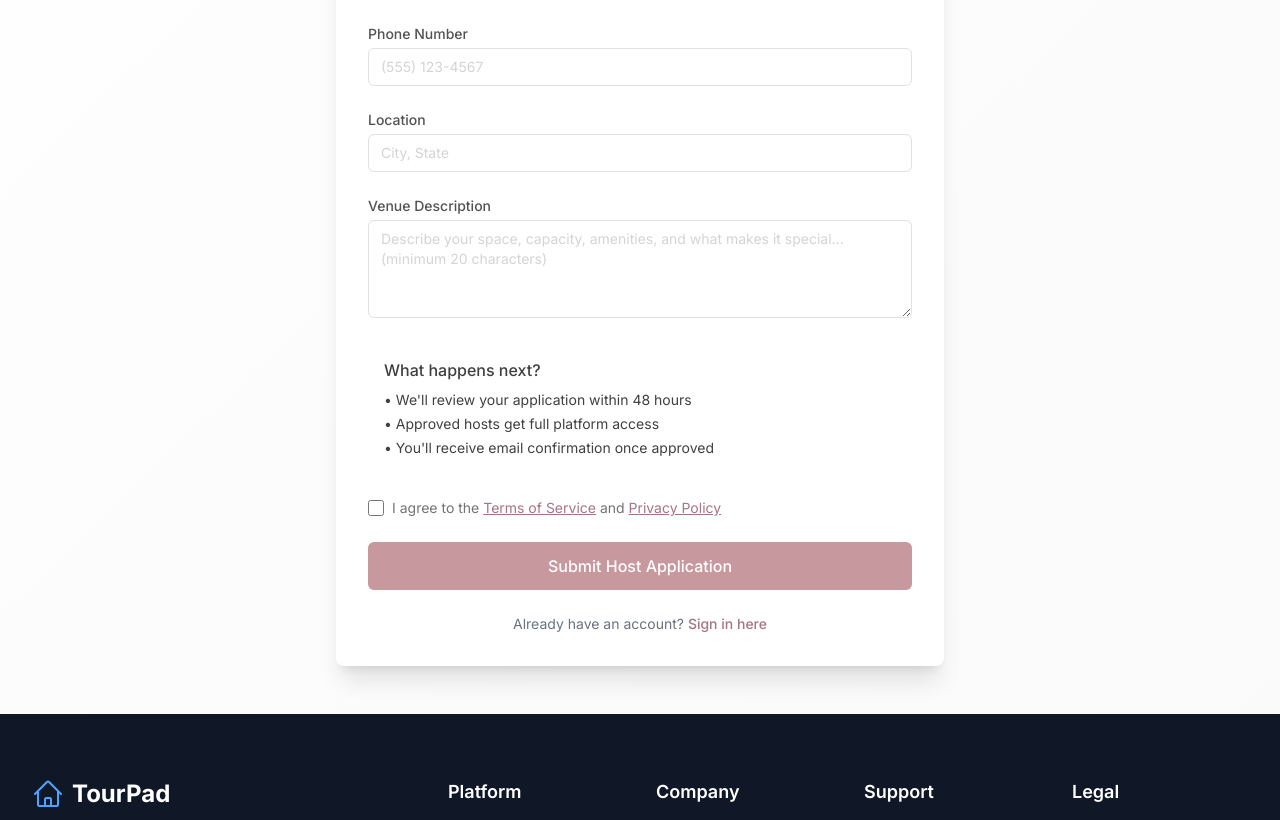
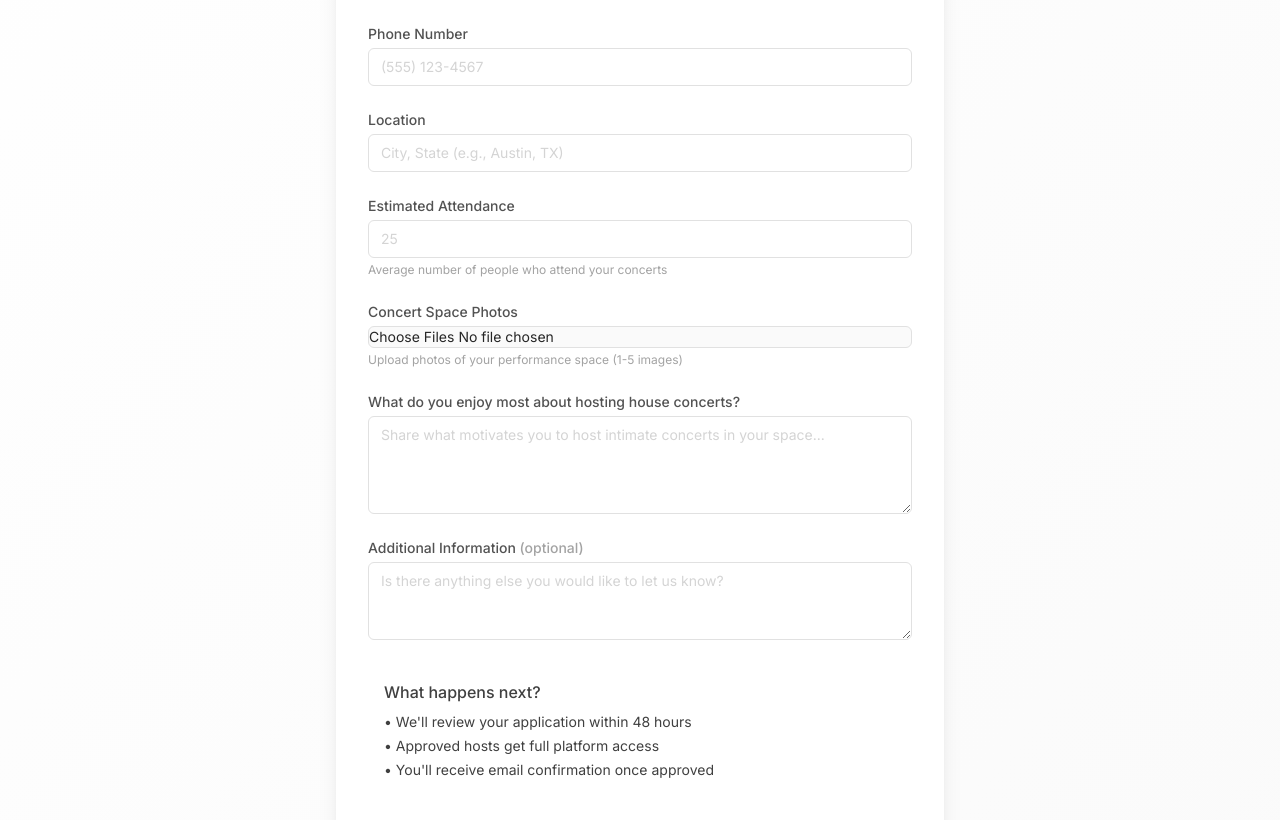
Before and after one commit to BenTyson/tourpad, a Next.js app: page /register in a window 1280 px wide. Shown: the part 565-1385 px from the top of the page. Built offline with nearby package versions, Linux system fonts and the light colour scheme; no server answers.

Commit message:
new registration form fields

```diff
--- a/src/app/register/page.tsx
+++ b/src/app/register/page.tsx
@@ -18,13 +18,21 @@ export default function RegisterPage() {
     name: '',
     email: '',
     phone: '',
-    location: '',
     type: userType,
     // Artist specific
+    bio: '',
+    performanceVideoUrl: '',
+    musicProfileUrl: '',
+    socialFacebook: '',
+    socialInstagram: '',
+    pressPhoto: null as File | null,
     genre: '',
-    experience: '',
     // Host specific
-    venueDescription: '',
+    location: '',
+    estimatedAttendance: '',
+    concertSpacePhotos: [] as File[],
+    hostingMotivation: '',
+    additionalInfo: '',
     agreeToTerms: false
   });
 
@@ -183,6 +191,141 @@ export default function RegisterPage() {
                 )}
               </div>
 
+              {/* Artist Application Fields */}
+              {userType === 'artist' && (
+                <>
+                  <div className="space-y-1">
+                    <label className="block text-sm font-medium text-neutral-700">
+                      Artist Bio <span className="text-neutral-500">(300-500 characters)</span>
+                    </label>
+                    <textarea
+                      value={formData.bio}
+                      onChange={(e) => {
+                        setFormData({ ...formData, bio: e.target.value });
+                        if (errors.bio) setErrors(prev => ({ ...prev, bio: '' }));
+                      }}
+                      required
+                      rows={4}
+                      maxLength={500}
+                      className="block w-full rounded-md border border-neutral-300 px-3 py-2 text-sm text-neutral-900 placeholder-neutral-400 focus:border-primary-400 focus:outline-none focus:ring-1 focus:ring-primary-400 transition-colors"
+                      placeholder="Brief bio about your music style, background, and what makes your performances special..."
+                    />
+                    <div className="flex justify-between text-xs text-neutral-500">
+                      <span>{formData.bio.length}/500 characters</span>
+                      <span>{formData.bio.length < 300 ? `${300 - formData.bio.length} more needed` : '✓'}</span>
+                    </div>
+                    {errors.bio && (
+                      <p className="mt-1 text-sm text-red-600">{errors.bio}</p>
+                    )}
+                  </div>
+
+                  <div>
+                    <Input
+                      label="Performance Video URL"
+                      value={formData.performanceVideoUrl}
+                      onChange={(e) => {
+                        setFormData({ ...formData, performanceVideoUrl: e.target.value });
+                        if (errors.performanceVideoUrl) setErrors(prev => ({ ...prev, performanceVideoUrl: '' }));
+                      }}
+                      required
+                      placeholder="https://youtube.com/watch?v=... or https://vimeo.com/..."
+                    />
+                    <p className="mt-1 text-xs text-neutral-500">Share a live performance video (YouTube or Vimeo)</p>
+                    {errors.performanceVideoUrl && (
+                      <p className="mt-1 text-sm text-red-600">{errors.performanceVideoUrl}</p>
+                    )}
+                  </div>
+
+                  <div>
+                    <Input
+                      label="Music Profile URL"
+                      value={formData.musicProfileUrl}
+                      onChange={(e) => {
+                        setFormData({ ...formData, musicProfileUrl: e.target.value });
+                        if (errors.musicProfileUrl) setErrors(prev => ({ ...prev, musicProfileUrl: '' }));
+                      }}
+                      required
+                      placeholder="https://open.spotify.com/artist/... or https://music.apple.com/..."
+                    />
+                    <p className="mt-1 text-xs text-neutral-500">Link to your Spotify, Apple Music, or Bandcamp profile</p>
+                    {errors.musicProfileUrl && (
+                      <p className="mt-1 text-sm text-red-600">{errors.musicProfileUrl}</p>
+                    )}
+                  </div>
+
+                  <div>
+                    <Input
+                      label="Primary Genre"
+                      value={formData.genre}
+                      onChange={(e) => {
+                        setFormData({ ...formData, genre: e.target.value });
+                        if (errors.genre) setErrors(prev => ({ ...prev, genre: '' }));
+                      }}
+                      required
+                      placeholder="Folk, Rock, Jazz, Blues, Indie, etc."
+                    />
+                    {errors.genre && (
+                      <p className="mt-1 text-sm text-red-600">{errors.genre}</p>
+                    )}
+                  </div>
+
+                  <div className="grid grid-cols-2 gap-4">
+                    <div>
+                      <Input
+                        label="Facebook (optional)"
+                        value={formData.socialFacebook}
+                        onChange={(e) => {
+                          setFormData({ ...formData, socialFacebook: e.target.value });
+                          if (errors.socialFacebook) setErrors(prev => ({ ...prev, socialFacebook: '' }));
+                        }}
+                        placeholder="facebook.com/yourpage"
+                      />
+                      {errors.socialFacebook && (
+                        <p className="mt-1 text-sm text-red-600">{errors.socialFacebook}</p>
+                      )}
+                    </div>
+                    <div>
+                      <Input
+                        label="Instagram (optional)"
+                        value={formData.socialInstagram}
+                        onChange={(e) => {
+                          setFormData({ ...formData, socialInstagram: e.target.value });
+                          if (errors.socialInstagram) setErrors(prev => ({ ...prev, socialInstagram: '' }));
+                        }}
+                        placeholder="@yourhandle"
+                      />
+                      {errors.socialInstagram && (
+                        <p className="mt-1 text-sm text-red-600">{errors.socialInstagram}</p>
+                      )}
+                    </div>
+                  </div>
+
+                  <div className="space-y-1">
+                    <label className="block text-sm font-medium text-neutral-700">
+                      Press Photo
+                    </label>
+                    <input
+                      type="file"
+                      accept="image/*"
+                      onChange={(e) => {
+                        const file = e.target.files?.[0] || null;
+                        setFormData({ ...formData, pressPhoto: file });
+                        if (errors.pressPhoto) setErrors(prev => ({ ...prev, pressPhoto: '' }));
+                      }}
+                      required
+                      className="block w-full text-sm text-neutral-900 border border-neutral-300 rounded-md cursor-pointer bg-neutral-50 focus:outline-none focus:border-primary-400"
+                    />
+                    <p className="mt-1 text-xs text-neutral-500">Upload a high-quality promotional photo</p>
+                    {errors.pressPhoto && (
+                      <p className="mt-1 text-sm text-red-600">{errors.pressPhoto}</p>
+                    )}
+                  </div>
+                </>
+              )}
+
+              {/* Host Application Fields */}
+              {userType === 'host' && (
+                <>
                   <div>
                     <Input
                       label="Location"
@@ -192,75 +335,94 @@ export default function RegisterPage() {
                         if (errors.location) setErrors(prev => ({ ...prev, location: '' }));
                       }}
                       required
-                  placeholder="City, State"
+                      placeholder="City, State (e.g., Austin, TX)"
                     />
                     {errors.location && (
                       <p className="mt-1 text-sm text-red-600">{errors.location}</p>
                     )}
                   </div>
 
-              {/* Artist-specific fields */}
-              {userType === 'artist' && (
-                <>
                   <div>
                     <Input
-                      label="Primary Genre"
-                      value={formData.genre}
+                      label="Estimated Attendance"
+                      type="number"
+                      value={formData.estimatedAttendance}
                       onChange={(e) => {
-                        setFormData({ ...formData, genre: e.target.value });
-                        if (errors.genre) setErrors(prev => ({ ...prev, genre: '' }));
+                        setFormData({ ...formData, estimatedAttendance: e.target.value });
+                        if (errors.estimatedAttendance) setErrors(prev => ({ ...prev, estimatedAttendance: '' }));
                       }}
                       required
-                      placeholder="Folk, Rock, Jazz, etc."
+                      placeholder="25"
+                      min="1"
+                      max="200"
                     />
-                    {errors.genre && (
-                      <p className="mt-1 text-sm text-red-600">{errors.genre}</p>
+                    <p className="mt-1 text-xs text-neutral-500">Average number of people who attend your concerts</p>
+                    {errors.estimatedAttendance && (
+                      <p className="mt-1 text-sm text-red-600">{errors.estimatedAttendance}</p>
                     )}
                   </div>
 
                   <div className="space-y-1">
                     <label className="block text-sm font-medium text-neutral-700">
-                      Performance Experience
+                      Concert Space Photos
+                    </label>
+                    <input
+                      type="file"
+                      accept="image/*"
+                      multiple
+                      onChange={(e) => {
+                        const files = Array.from(e.target.files || []);
+                        setFormData({ ...formData, concertSpacePhotos: files });
+                        if (errors.concertSpacePhotos) setErrors(prev => ({ ...prev, concertSpacePhotos: '' }));
+                      }}
+                      required
+                      className="block w-full text-sm text-neutral-900 border border-neutral-300 rounded-md cursor-pointer bg-neutral-50 focus:outline-none focus:border-primary-400"
+                    />
+                    <p className="mt-1 text-xs text-neutral-500">Upload photos of your performance space (1-5 images)</p>
+                    {errors.concertSpacePhotos && (
+                      <p className="mt-1 text-sm text-red-600">{errors.concertSpacePhotos}</p>
+                    )}
+                  </div>
+
+                  <div className="space-y-1">
+                    <label className="block text-sm font-medium text-neutral-700">
+                      What do you enjoy most about hosting house concerts?
                     </label>
                     <textarea
-                      value={formData.experience}
+                      value={formData.hostingMotivation}
                       onChange={(e) => {
-                        setFormData({ ...formData, experience: e.target.value });
-                        if (errors.experience) setErrors(prev => ({ ...prev, experience: '' }));
+                        setFormData({ ...formData, hostingMotivation: e.target.value });
+                        if (errors.hostingMotivation) setErrors(prev => ({ ...prev, hostingMotivation: '' }));
                       }}
                       required
                       rows={4}
                       className="block w-full rounded-md border border-neutral-300 px-3 py-2 text-sm text-neutral-900 placeholder-neutral-400 focus:border-primary-400 focus:outline-none focus:ring-1 focus:ring-primary-400 transition-colors"
-                      placeholder="Brief description of your performance experience and style... (minimum 20 characters)"
+                      placeholder="Share what motivates you to host intimate concerts in your space..."
                     />
-                    {errors.experience && (
-                      <p className="mt-1 text-sm text-red-600">{errors.experience}</p>
+                    {errors.hostingMotivation && (
+                      <p className="mt-1 text-sm text-red-600">{errors.hostingMotivation}</p>
+                    )}
+                  </div>
+
+                  <div className="space-y-1">
+                    <label className="block text-sm font-medium text-neutral-700">
+                      Additional Information <span className="text-neutral-500">(optional)</span>
+                    </label>
+                    <textarea
+                      value={formData.additionalInfo}
+                      onChange={(e) => {
+                        setFormData({ ...formData, additionalInfo: e.target.value });
+                        if (errors.additionalInfo) setErrors(prev => ({ ...prev, additionalInfo: '' }));
+                      }}
+                      rows={3}
+                      className="block w-full rounded-md border border-neutral-300 px-3 py-2 text-sm text-neutral-900 placeholder-neutral-400 focus:border-primary-400 focus:outline-none focus:ring-1 focus:ring-primary-400 transition-colors"
+                      placeholder="Is there anything else you would like to let us know?"
+                    />
+                    {errors.additionalInfo && (
+                      <p className="mt-1 text-sm text-red-600">{errors.additionalInfo}</p>
                     )}
                   </div>
                 </>
-              )}
-
-              {/* Host-specific field */}
-              {userType === 'host' && (
-                <div className="space-y-1">
-                  <label className="block text-sm font-medium text-neutral-700">
-                    Venue Description
-                  </label>
-                  <textarea
-                    value={formData.venueDescription}
-                    onChange={(e) => {
-                      setFormData({ ...formData, venueDescription: e.target.value });
-                      if (errors.venueDescription) setErrors(prev => ({ ...prev, venueDescription: '' }));
-                    }}
-                    required
-                    rows={4}
-                    className="block w-full rounded-md border border-neutral-300 px-3 py-2 text-sm text-neutral-900 placeholder-neutral-400 focus:border-primary-400 focus:outline-none focus:ring-1 focus:ring-primary-400 transition-colors"
-                    placeholder="Describe your space, capacity, amenities, and what makes it special... (minimum 20 characters)"
-                  />
-                  {errors.venueDescription && (
-                    <p className="mt-1 text-sm text-red-600">{errors.venueDescription}</p>
-                  )}
-                </div>
               )}
 
               <div className="bg-sage-50 p-4 rounded-lg">
```
Lines whose indentation alone changed are shown as unchanged.
